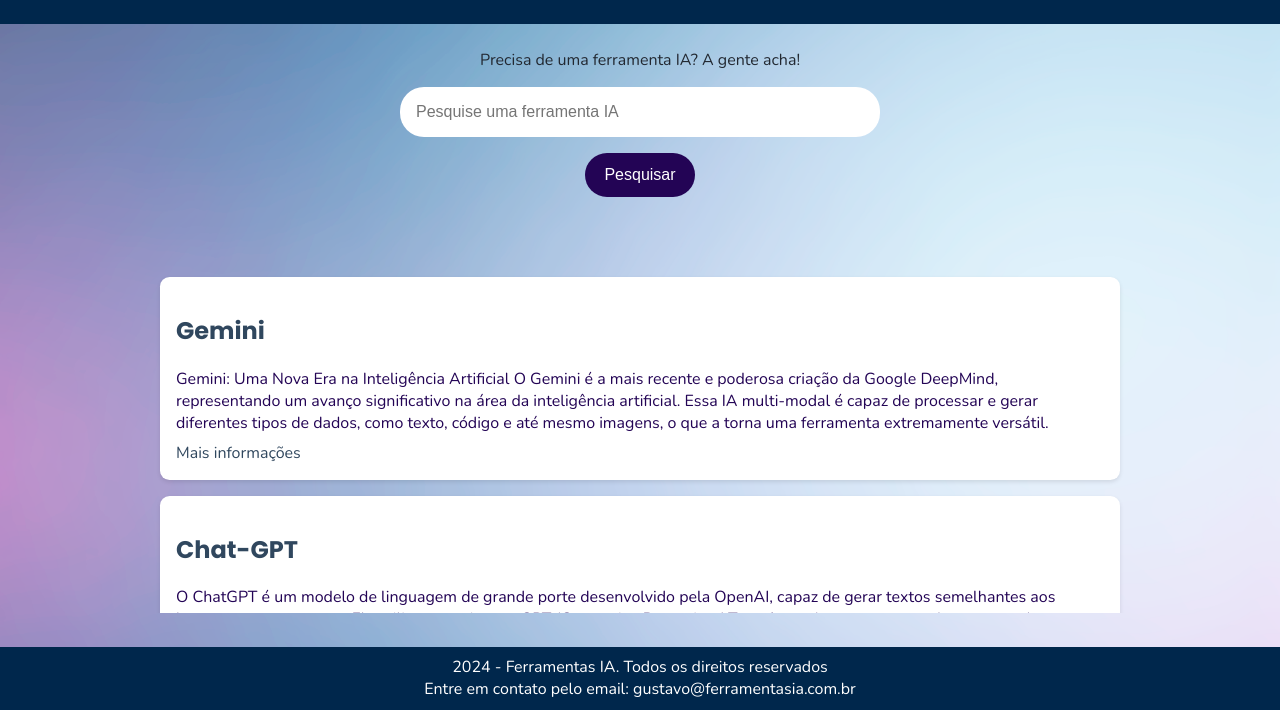
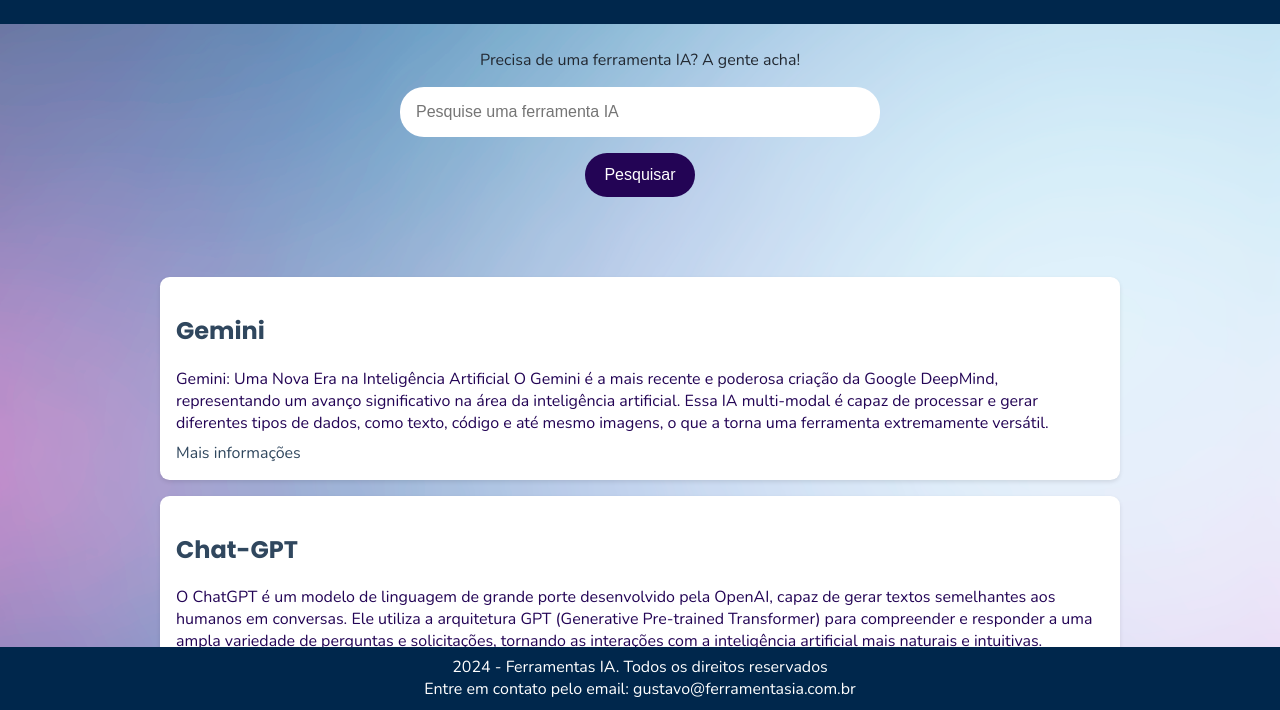
Before and after one commit to qMartinz/Ferramentas-IA, a plain HTML site: page index.html in a window 1280 px wide. Shown: the part 90-800 px from the top of the page. Drawn offline with nearby package versions, Linux system fonts and the light colour scheme.

Commit message:
Update style.css

```diff
--- a/style.css
+++ b/style.css
@@ -91,7 +91,7 @@
 /* Estiliza a caixa de resultados da pesquisa */
 .resultados-pesquisa {
     width: 60rem; /* Largura máxima da caixa de resultados */
-    height: 40vh; /* Altura máxima da caixa de resultados */
+    height: 45vh; /* Altura máxima da caixa de resultados */
     overflow-y: auto; /* Adiciona rolagem vertical se necessário */
     margin-top: 1rem; /* Espaçamento acima da caixa de resultados */
     padding: 1rem; /* Espaçamento interno */
```
